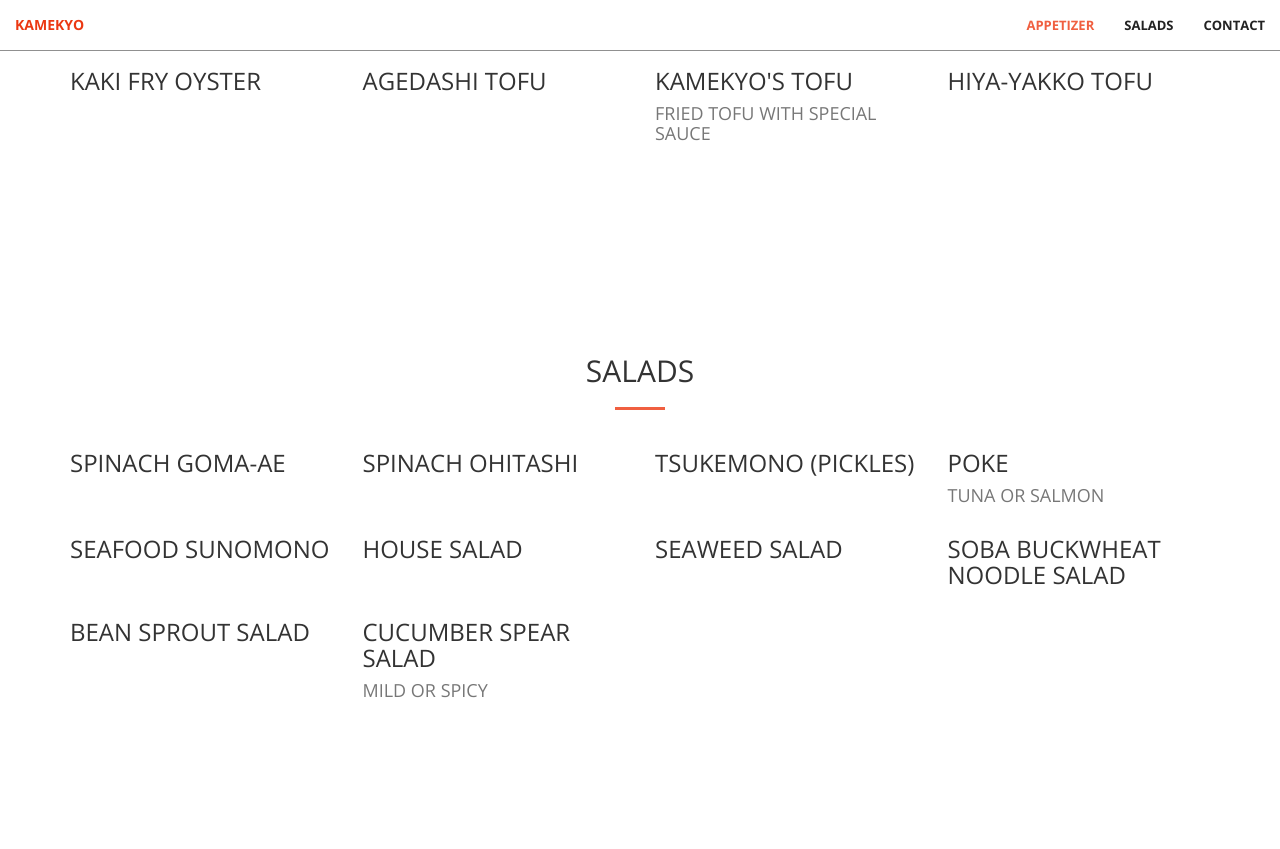
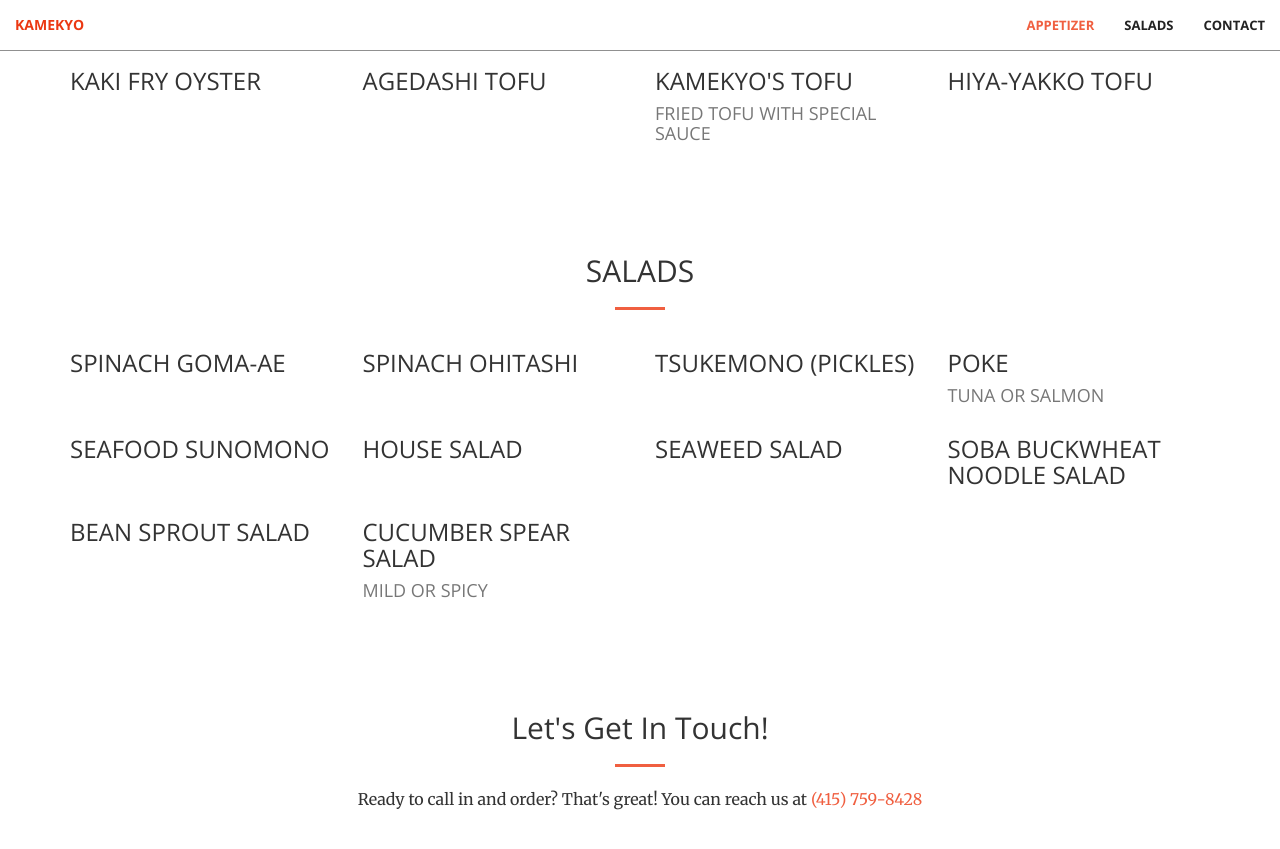
Before and after one commit to CyrusLiang/kamekyo, a Jekyll site: the page built from index.html, in a window 1280 px wide and 900 px high, scrolled down 1363 px. Shown: the top 849 px of the window. Built offline with Jekyll 4.4.1, drawn with Linux system fonts in a browser that asks for light colours.

Commit message:
Update _base.scss

```diff
--- a/_sass/_base.scss
+++ b/_sass/_base.scss
@@ -353,3 +353,6 @@ body {
 .menu {
     text-transform: uppercase;
 }
+section {
+    padding-bottom: 0;
+}
```
